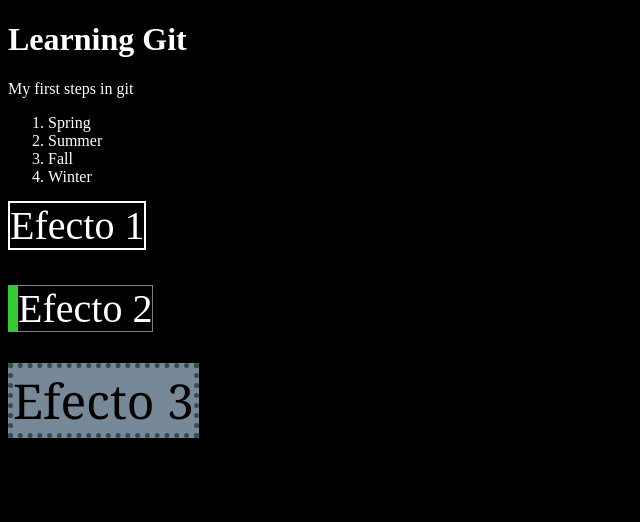
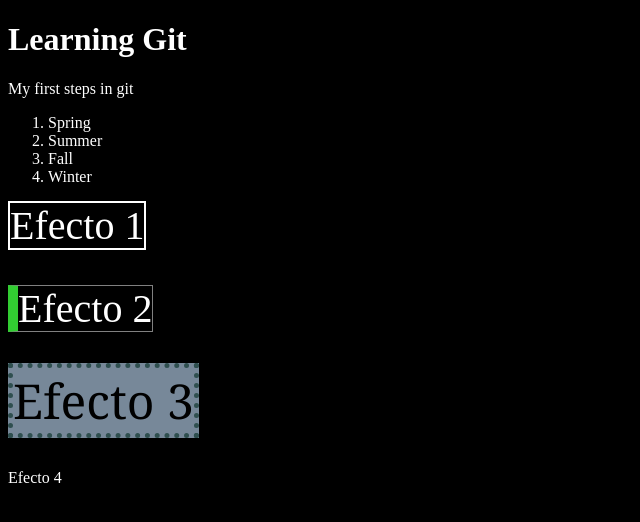
Before and after one commit to Diversificado/praticing-git, a plain HTML site: page index.html in a window 1280 px wide. Shown: the whole page, without its empty margins (0-640 px from the left). Drawn offline with Linux system fonts and the light colour scheme.

Commit message:
Added a span tag with 'caja-cuatro' class.

```diff
--- a/index.html
+++ b/index.html
@@ -33,5 +33,9 @@
     <span class="caja-tres">
       Efecto 3
     </span>
+    <br><br><br>
+    <span class="caja-cuatro">
+      Efecto 4
+    </span>
 </body>
 </html>
```
